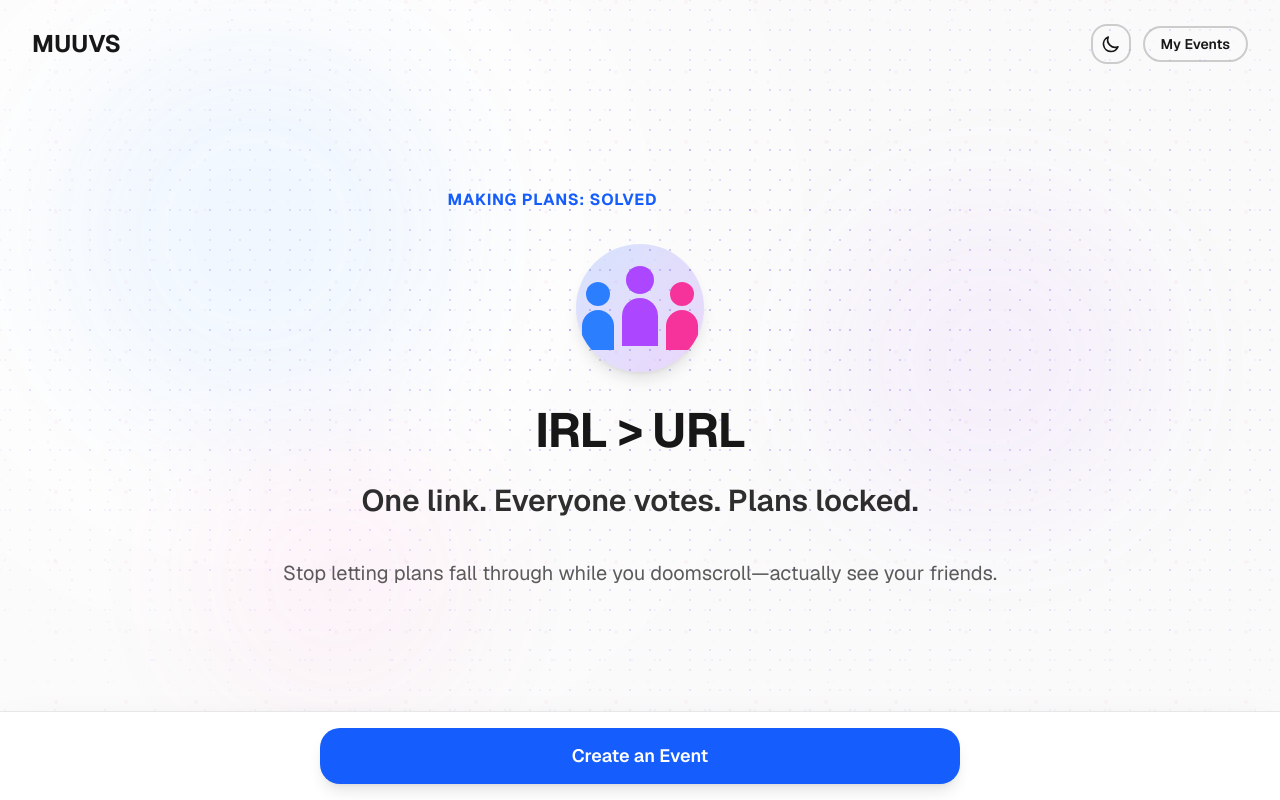
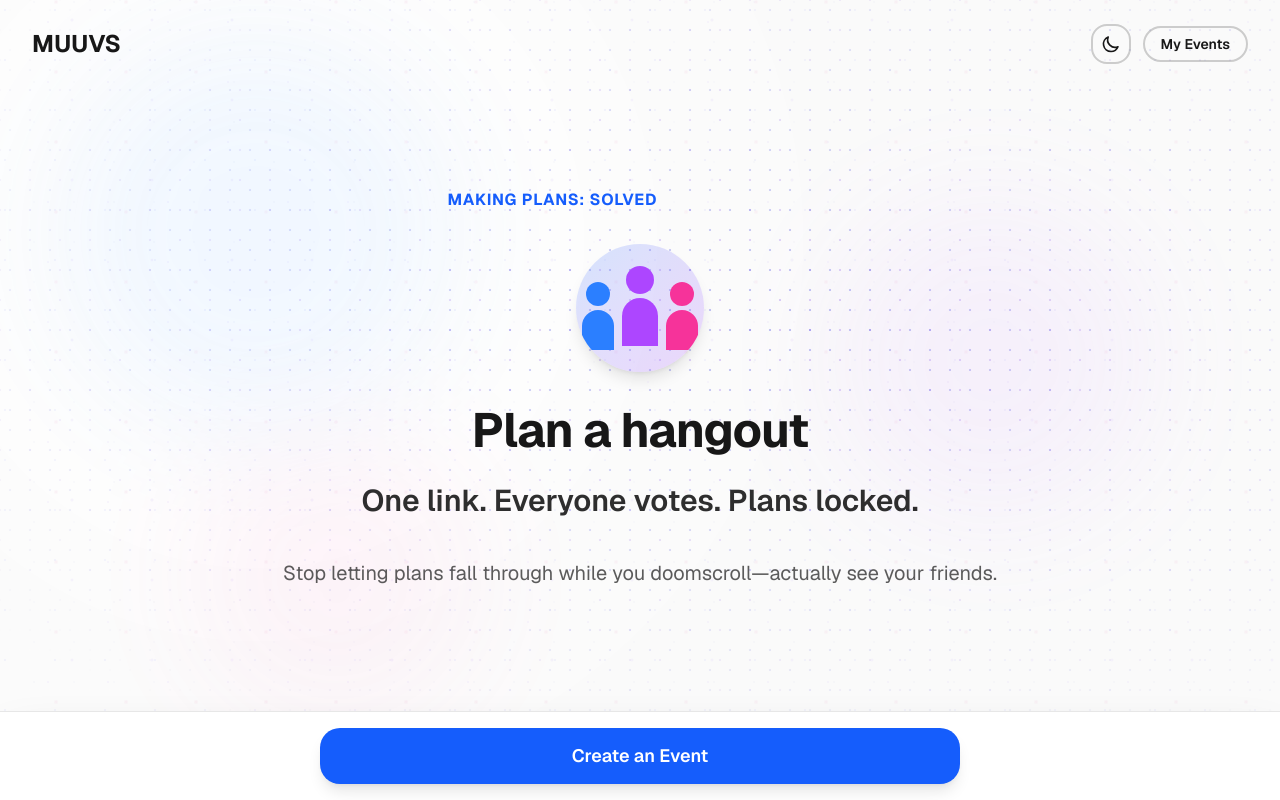
Before and after one commit to Connor-808/event-scheduler-tool, a Next.js app: page / in a window 1280 px wide. Built offline with nearby package versions, Linux system fonts and the light colour scheme.

Commit message:
Update main headline on Home page to reflect new focus on event planning

```diff
--- a/app/page.tsx
+++ b/app/page.tsx
@@ -71,7 +71,7 @@ export default function Home() {
           {/* Main Headline */}
           <div className="space-y-4 sm:space-y-5">
             <h1 className="text-5xl sm:text-6xl lg:text-7xl font-black tracking-tight leading-none">
-              IRL &gt; URL
+              Plan a hangout
             </h1>
             <p className="text-xl sm:text-2xl lg:text-3xl font-semibold text-foreground/90 leading-tight px-4">
               One link. Everyone votes. Plans locked.
```
